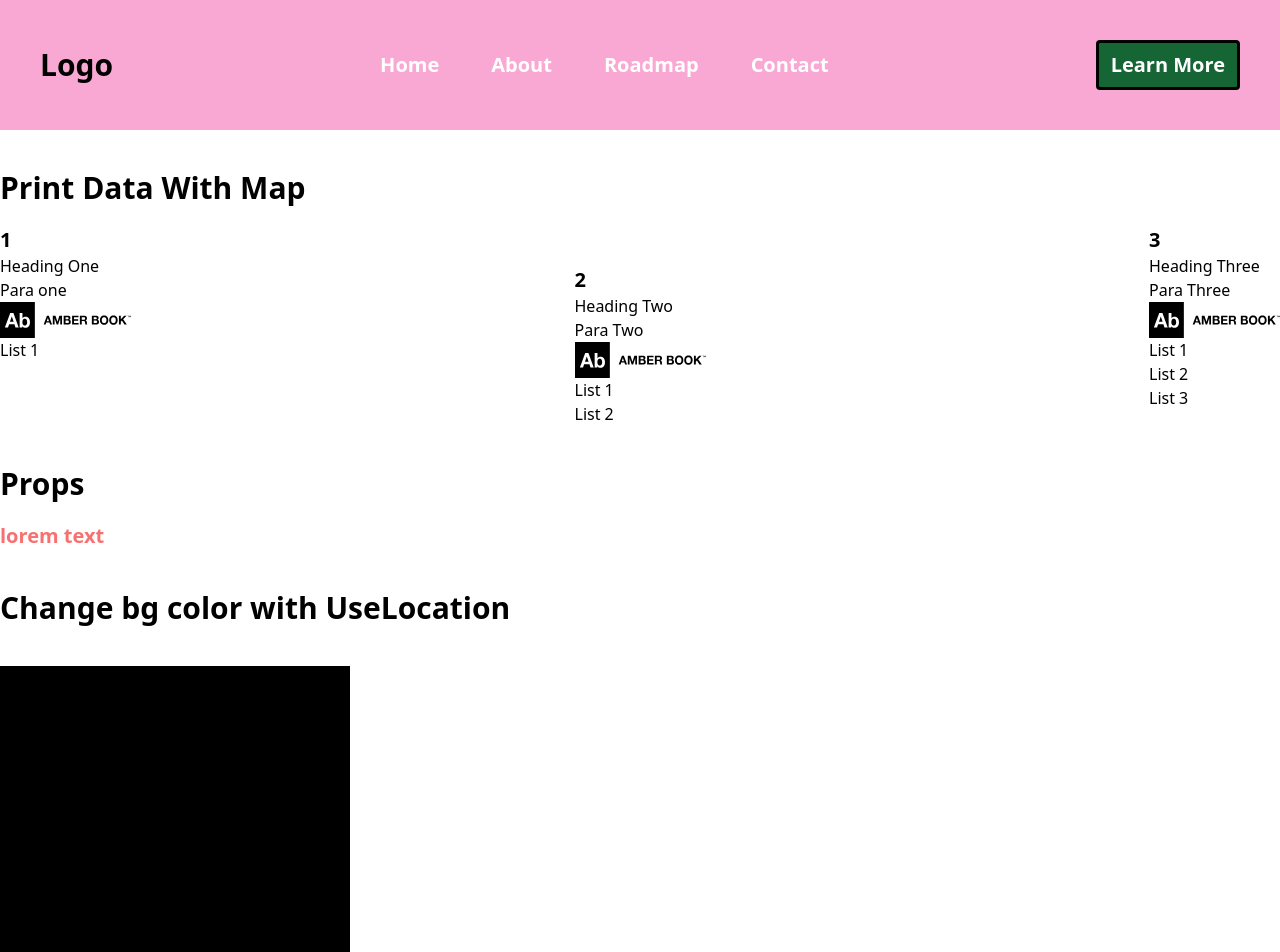
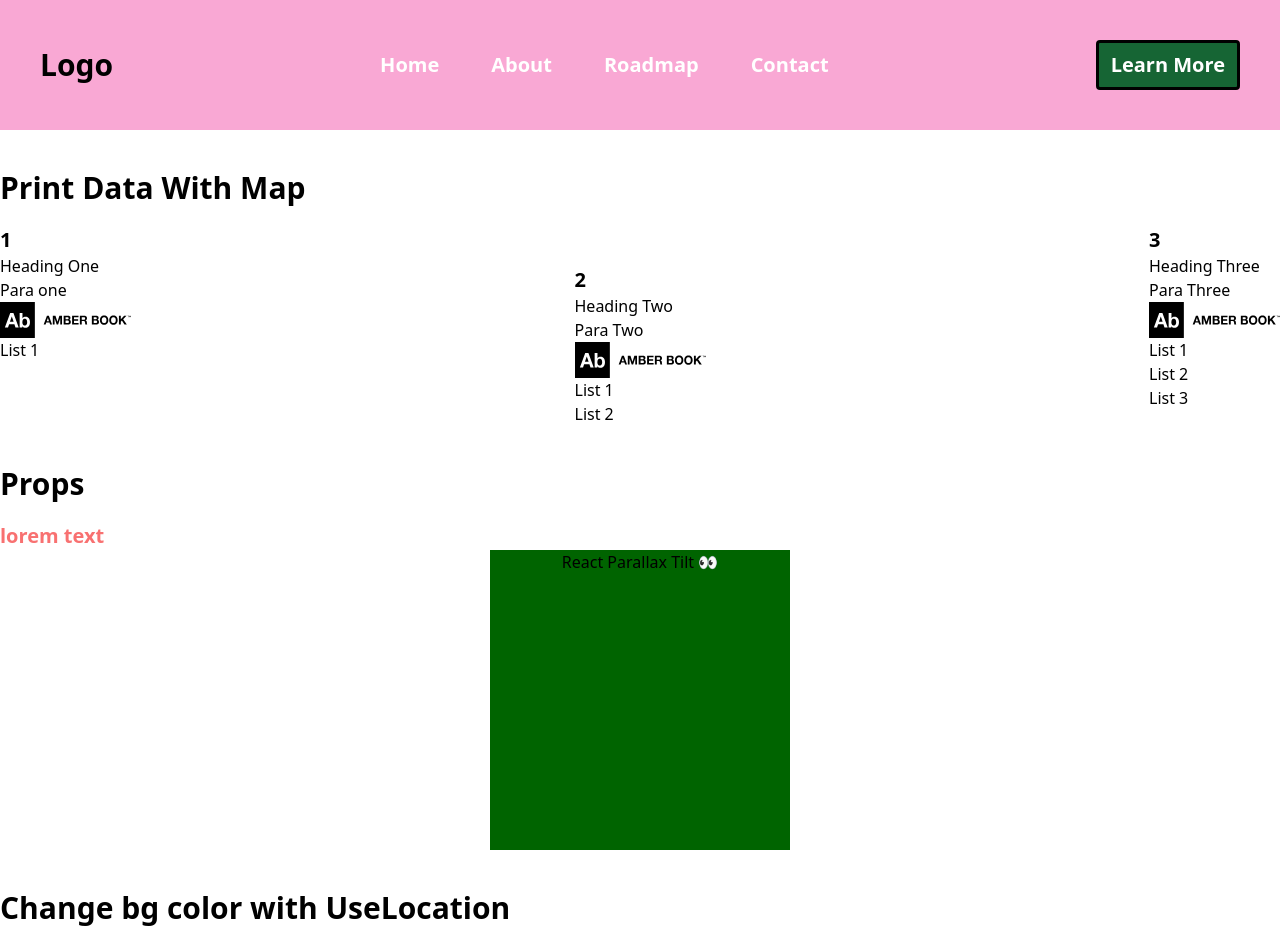
Before and after one commit to AnjaliChandaRC/react-class-syllabus-students, a React (Create React App) app: page / in a window 1280 px wide. Shown: the top 952 px of the page. Built offline with nearby package versions, Linux system fonts and the light colour scheme.

Commit message:
add tilt js

```diff
--- a/package.json
+++ b/package.json
@@ -8,6 +8,7 @@
     "react": "^19.0.0",
     "react-countup": "^6.5.3",
     "react-dom": "^19.0.0",
+    "react-parallax-tilt": "^1.7.274",
     "react-router-dom": "^7.0.2",
     "react-scripts": "5.0.1",
     "react-slick": "^0.30.3",
--- /dev/null
+++ b/src/components/TiltPractice.jsx
@@ -0,0 +1,19 @@
+import React from 'react'
+import Tilt from 'react-parallax-tilt';
+
+
+const TiltPractice = () => {
+    return (
+        <>
+            <div className='w-[300px] h-[300px] mx-auto'>
+                <Tilt>
+                    <div style={{ height: '300px', width: '300px', backgroundColor: 'darkgreen' }}>
+                        <h2 className='flex justify-center items-center'>React Parallax Tilt 👀</h2>
+                    </div>
+                </Tilt>
+            </div>
+        </>
+    )
+}
+
+export default TiltPractice
--- a/src/components/views/HomeOne.jsx
+++ b/src/components/views/HomeOne.jsx
@@ -2,12 +2,14 @@ import React from 'react'
 import Hero from '../Hero'
 import Footer from '../common/Footer'
 import Header from '../common/Header'
+import TiltPractice from '../TiltPractice'
 
 const HomeOne = () => {
   return (
     <div>
       <Header/>
       <Hero />
+      <TiltPractice/>
       <Footer />
     </div>
   )
```
Also changed, not shown: 1 other file (tests, documents, lock files or other folders).
